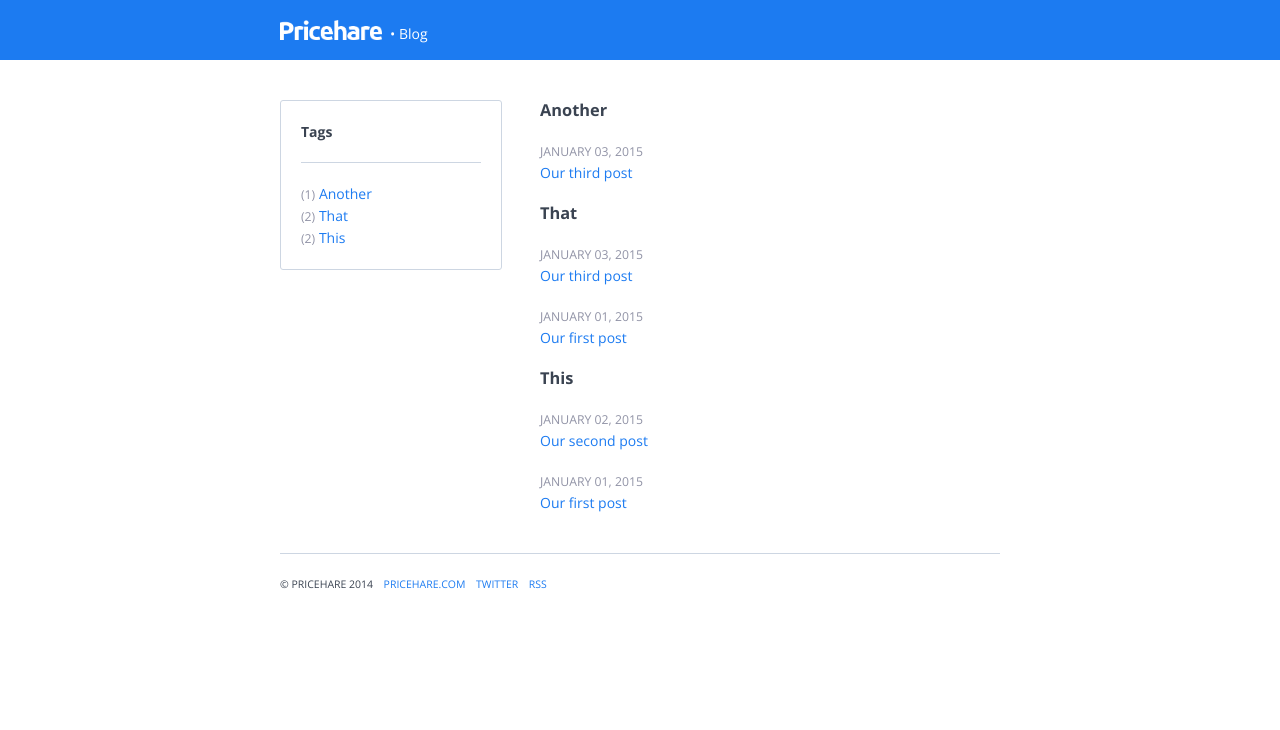
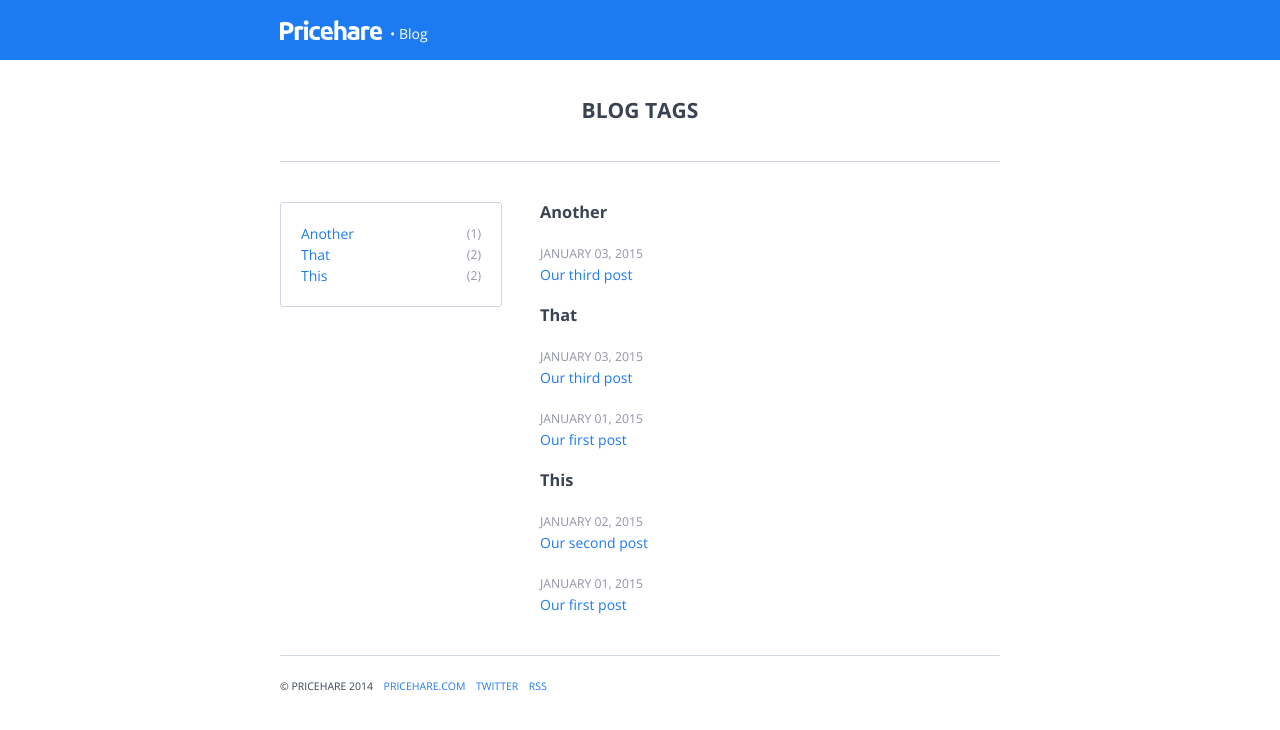
Before and after one commit to Pricehare/blog, a Jekyll site: the page built from tags/index.html, in a window 1280 px wide. Shown: the top 730 px of the page. Built offline with Jekyll 4.4.1, drawn with Linux system fonts in a browser that asks for light colours.

Commit message:
footer links working, added follow @pricehare message to posts, tweaked tags page

```diff
--- a/_includes/footer.html
+++ b/_includes/footer.html
@@ -2,8 +2,8 @@
     <div class="inner">
         <ul>
             <li class="site-copy">&copy; Pricehare 2014</li>
-            <li><a href="/">Pricehare.com</a></li>
-            <li><a href="">Twitter</a></li>
+            <li><a href="http://pricehare.com">Pricehare.com</a></li>
+            <li><a href="https://twitter.com/pricehare">Twitter</a></li>
             <li><a href="{{ "/feed.xml" | prepend: site.baseurl }}">RSS</a></li>
         </ul>
     </div>
--- a/_layouts/post.html
+++ b/_layouts/post.html
@@ -7,10 +7,6 @@
 		<p class="post-meta">{{ page.date | date: "%b %-d, %Y" }}</p>
 		<h1 class="post-title">{{ page.title }}</h1>
 	</div>
-
-	{% for tag in page.categories %}
-	<a href="/categories/#{{ tag }}">{{ tag }}</a>
-	{% endfor %}
 
 	{{ content }}
 
@@ -23,4 +19,6 @@
 	</ul>
 	{% endif %}
 
+	<div class="post-footer message generic"><a href="https://twitter.com/pricehare">Follow @pricehare</a></div>
+
 </div>
--- a/_sass/partials/_base.scss
+++ b/_sass/partials/_base.scss
@@ -65,16 +65,21 @@
 		li {
 			float: left;
 			margin-right: 5px;
-			display: inline-block;
-			@include border(1px, $border-color, solid, $border-radius);
-			color: $grey;
-			padding: 5px 10px;
+
+			a {
+				display: block;
+				padding: 5px 10px;
+				@include border(1px, $border-color, solid, $border-radius);
+
+				&:hover {
+					color: $blue;
+					border-color: $blue;
+				}
+
+			}
 
 			&.tagged-lead {
-				color: $text-color;
-				border: 0;
-				padding-left: 0;
-				padding-right: 0;
+				padding: 5px 0;
 				font-weight: 700;
 			}
 
@@ -91,6 +96,10 @@
 		margin: 0;
 	}
 
+	.post-footer {
+		margin-bottom: 40px;
+	}
+
 }
 
 /* Tag list */
@@ -101,18 +110,13 @@
 	padding: 20px;
 	@extend .box;
 
-	h4 {
-		margin: 0 0 20px 0;
-		padding: 0 0 20px 0;
-		border-bottom: 1px solid $border-color;
-	}
-
 	ul {
 		@extend .plain-ul;
 	}
 
 	span {
 		@extend .title;
+		float: right;
 	}
 
 }
--- a/tags/index.html
+++ b/tags/index.html
@@ -3,17 +3,18 @@
 layout: default
 ---
 
+<h1 class="page-title">Blog tags</h1>
+
 <div class="sidebar">
-	<h4>Tags</h4>
 	<ul class="">
 	{% assign tags_list = site.tags %}
 		{% if tags_list.first[0] == null %}
 		{% for tag in tags_list reversed %}
-			<li><span>({{ site.tags[tag].size }})</span> <a href="#{{ tag }}">{{ tag | capitalize }}</a></li>
+			<li><a href="#{{ tag }}">{{ tag | capitalize }}</a><span>({{ site.tags[tag].size }})</span></li>
 		{% endfor %}
 		{% else %}
 		{% for tag in tags_list reversed %}
-			<li><span>({{ tag[1].size }})</span> <a href="#{{ tag[0] }}">{{ tag[0] | capitalize }}</a></li>
+			<li><a href="#{{ tag[0] }}">{{ tag[0] | capitalize }}</a><span>({{ tag[1].size }})</span></li>
 		{% endfor %}
 		{% endif %}
 	{% assign tags_list = nil %}
```
Also changed, not shown: 7 other files.
